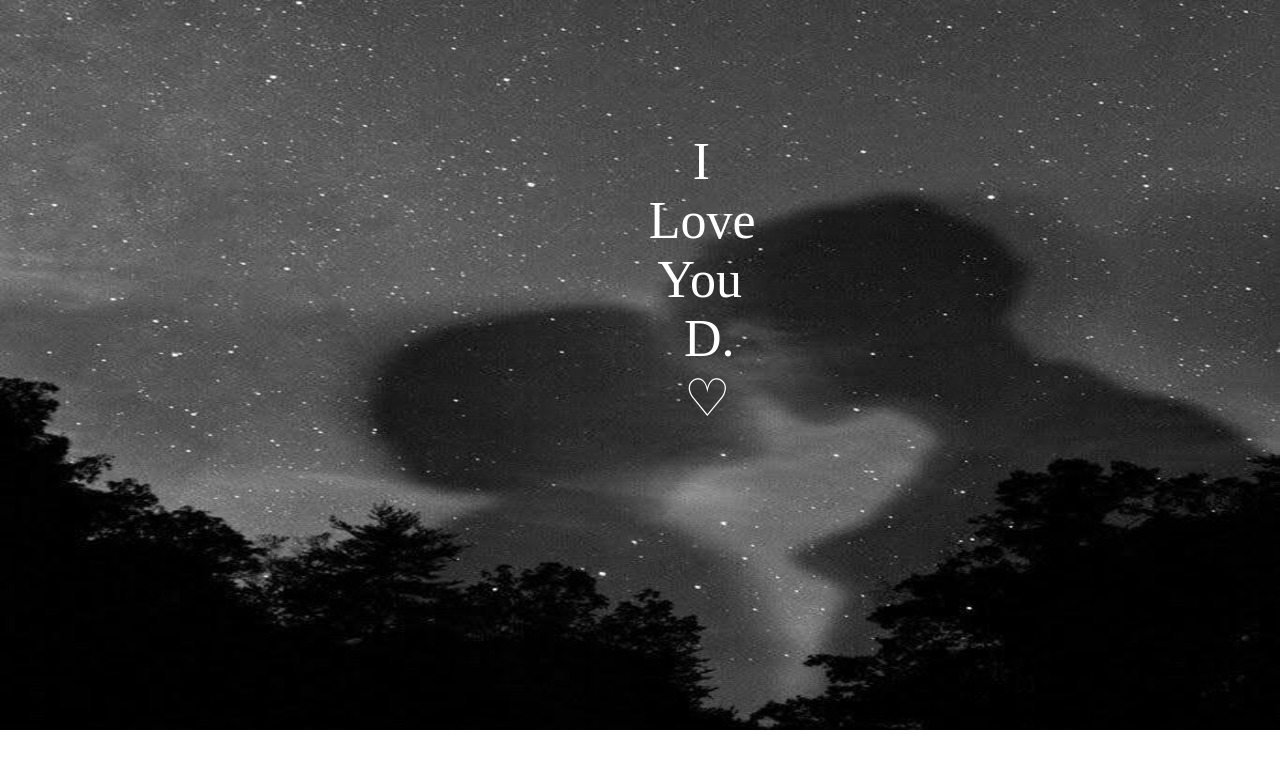
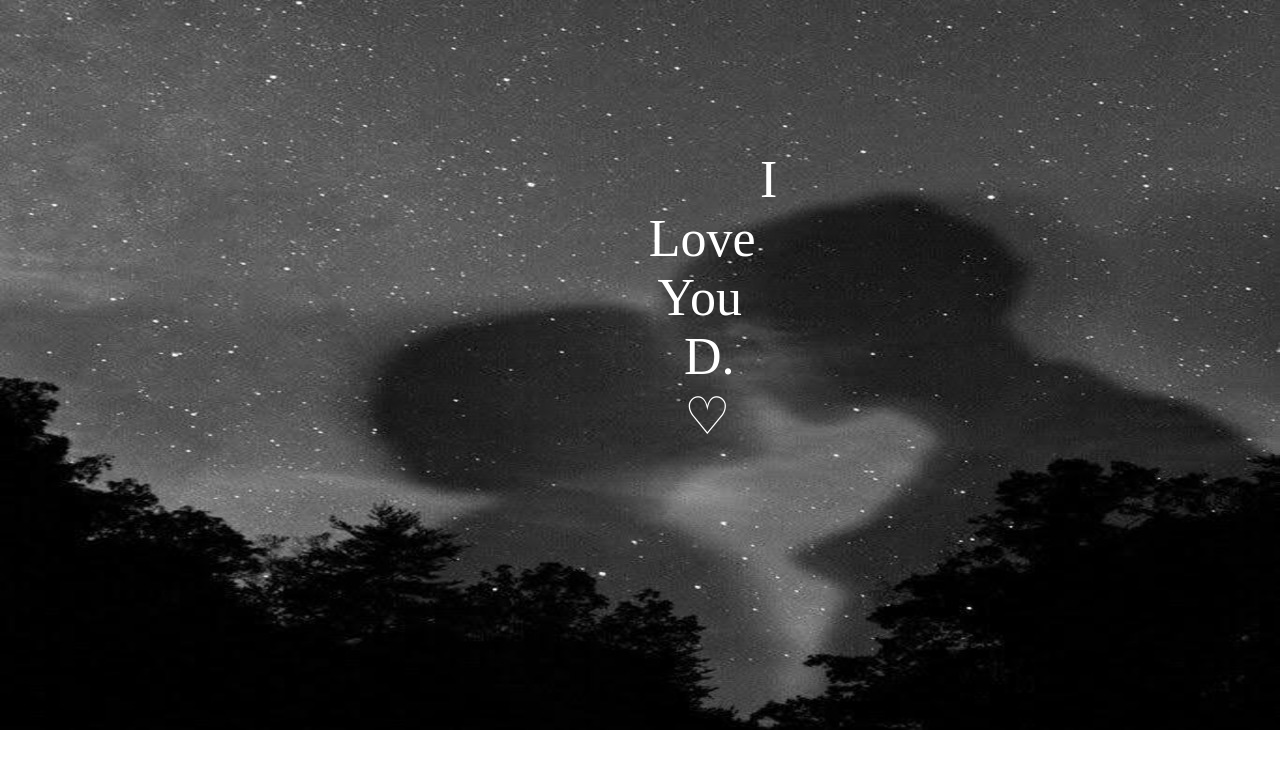
Before and after one commit to Qurclinc/PostData, a plain HTML site: page index.html in a window 1280 px wide. Drawn offline with Linux system fonts and the light colour scheme.

Commit message:
Update style.css

```diff
--- a/css/style.css
+++ b/css/style.css
@@ -42,8 +42,8 @@ p {
 }
 
 .from_top{
-    margin-top: 15%;
-    margin-left: 56%;
+    margin-top: 150px;
+    margin-left: 560px;
 }
 
 .ADD{
```
